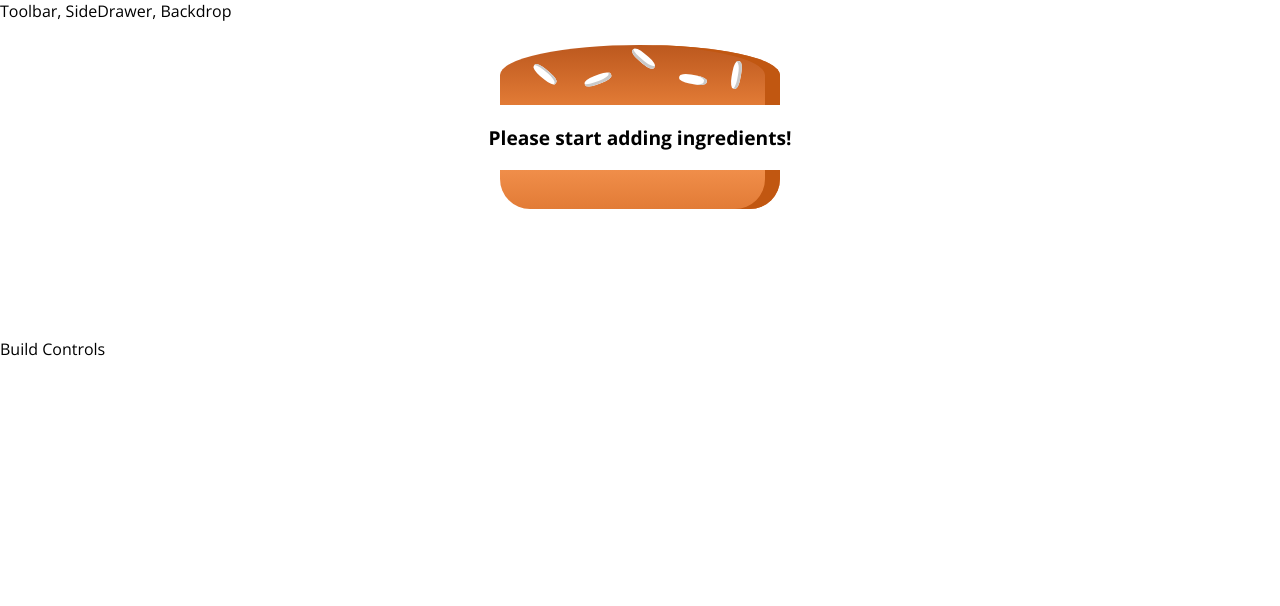
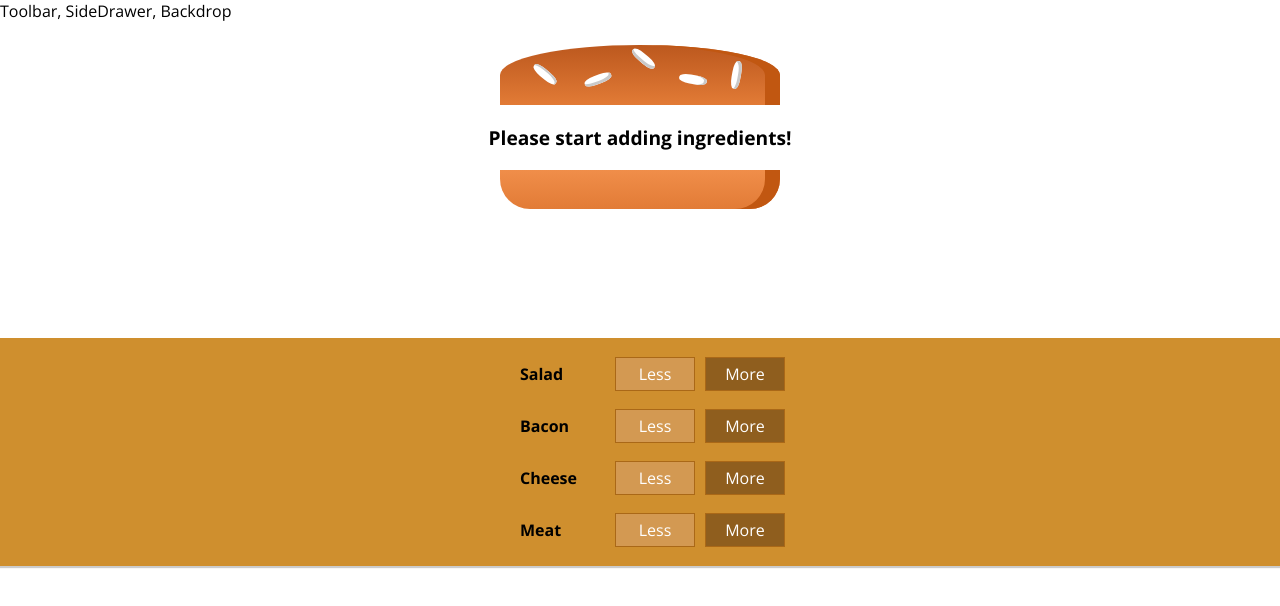
Before and after one commit to Morniee/burger-builder-app, a React app: page / in a window 1280 px wide. Shown: the top 606 px of the page. Built offline with nearby package versions, Linux system fonts and the light colour scheme.

Commit message:
Multiple BuildControls

```diff
--- a/src/components/Burger/BuildControls/BuildControls.js
+++ b/src/components/Burger/BuildControls/BuildControls.js
@@ -1,8 +1,19 @@
 import React from 'react';
+import BuildControl from './BuildControl/BuildControl';
+import classes from './BuildControls.css';
+
+const controls = [
+  { label: 'Salad', type: 'salad'},
+  { label: 'Bacon', type: 'bacon'},
+  { label: 'Cheese', type: 'cheese'},
+  { label: 'Meat', type: 'meat'},
+]
 
 const buildControls = (props) => (
-  <div>
-
+  <div className={classes.BuildControls}>
+    {controls.map(control => (
+      <BuildControl key={control.label} type={control.type} label={control.label} />
+    ))}
   </div>
 );
 
--- a/src/containers/BurgerBuilder/BurgerBuilder.js
+++ b/src/containers/BurgerBuilder/BurgerBuilder.js
@@ -1,6 +1,7 @@
 import React, {Component} from 'react';
 import Aux from '../../hocs/Auxilary';
 import Burger from '../../components/Burger/Burger';
+import BuildControls from '../../components/Burger/BuildControls/BuildControls';
 
 class BurgerBuilder extends Component {
   state = {
@@ -16,7 +17,7 @@
     return (
       <Aux>
         <Burger ingredients={this.state.ingredients}/>
-        <div>Build Controls </div>
+        <BuildControls />
       </Aux>
     );
   }
```
